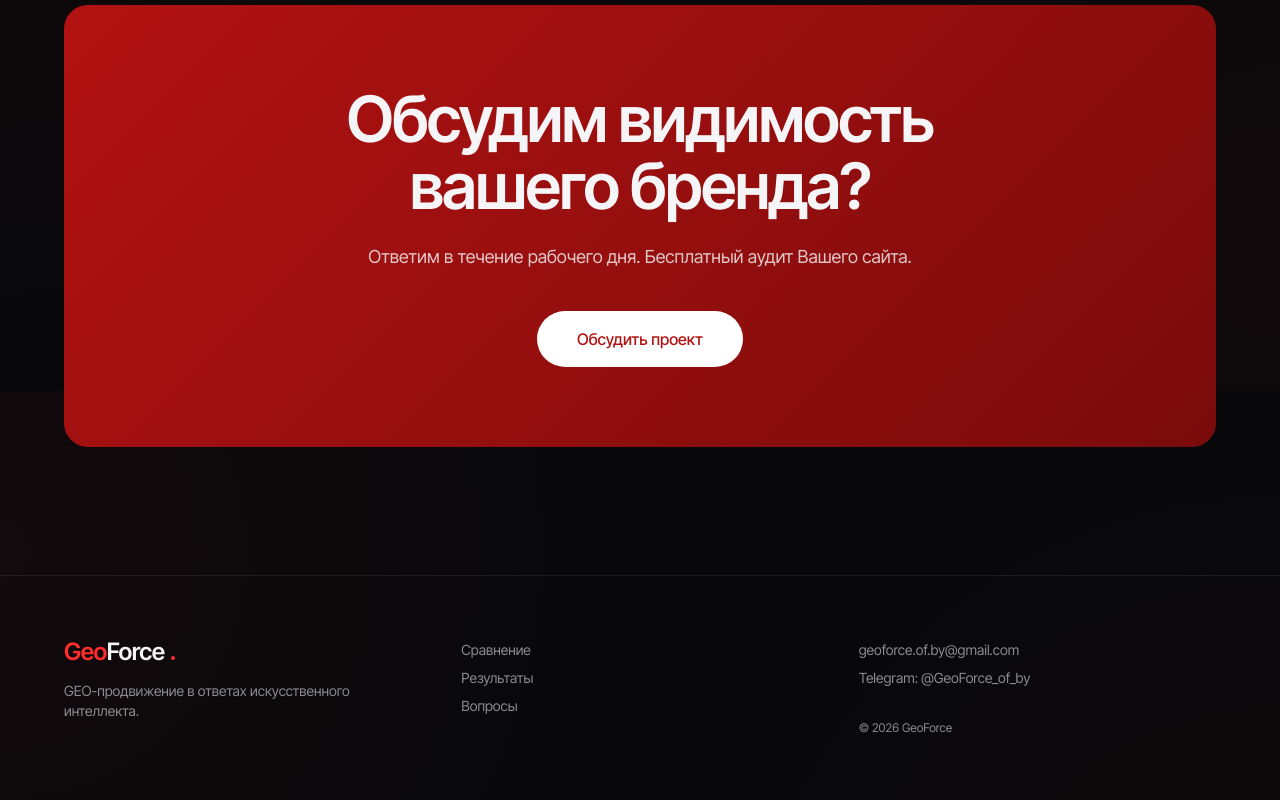
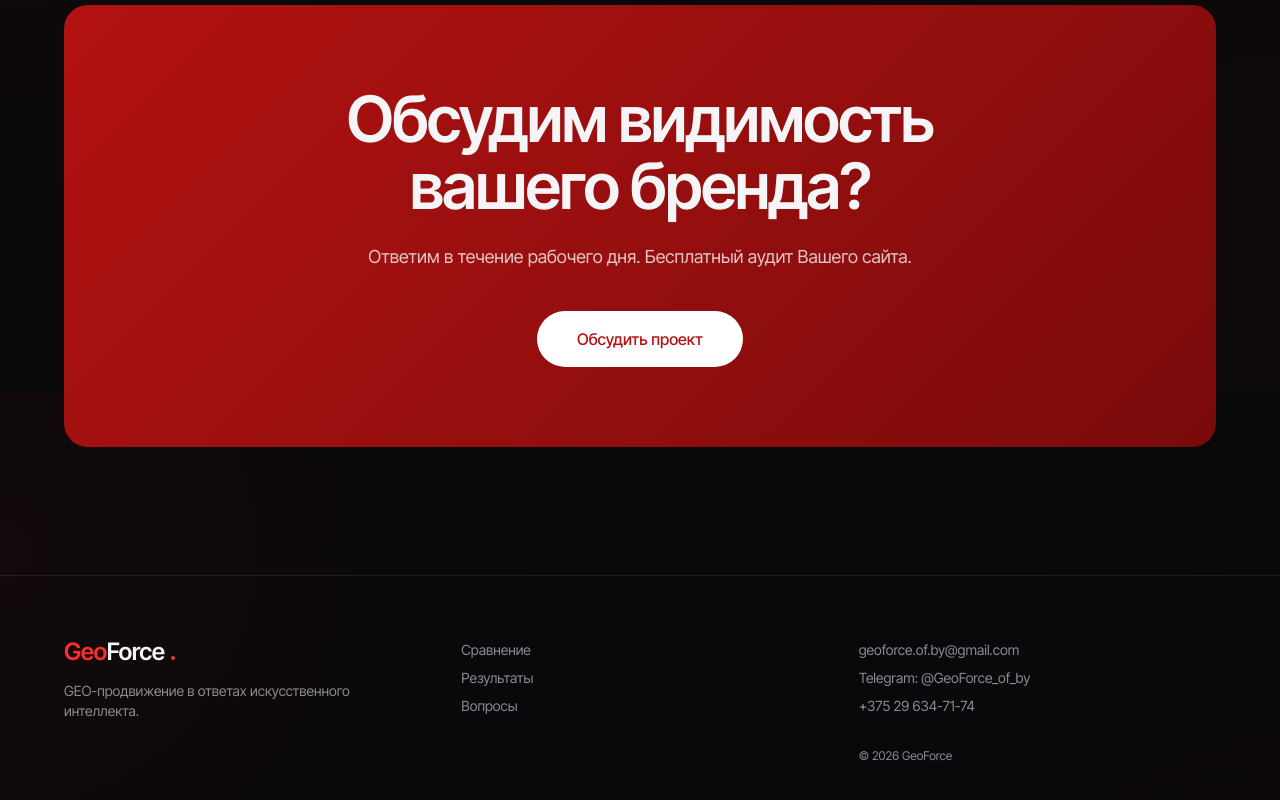
Before and after one commit to Sharhost/geoforce, a Next.js app: page / in a window 1280 px wide. Shown: the part 10809-11609 px from the top of the page. Built offline with nearby package versions, Linux system fonts and the light colour scheme.

Commit message:
Update Footer.tsx

```diff
--- a/components/sections/Footer.tsx
+++ b/components/sections/Footer.tsx
@@ -18,6 +18,9 @@ export function Footer() {
         <div className="flex flex-col gap-2" style={{ color: "var(--muted)" }}>
           <a href="mailto:geoforce.of.by@gmail.com" className="hover:text-white transition-colors">geoforce.of.by@gmail.com</a>
           <a href="https://t.me/GeoForce_of_by" target="_blank" rel="noopener noreferrer" className="hover:text-white transition-colors">Telegram: @GeoForce_of_by</a>
+          {/* Добавлен телефон */}
+          <a href="tel:+375296347174" className="hover:text-white transition-colors">+375 29 634-71-74</a>
+
           <span className="mt-6 text-xs">© {new Date().getFullYear()} GeoForce</span>
         </div>
       </div>
```
